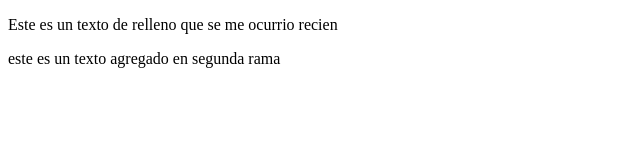
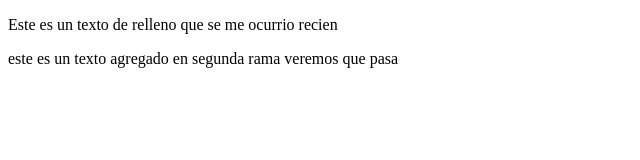
Before and after one commit to hmunozt78/repaso3, a plain HTML site: page index.html in a window 1280 px wide. Shown: the whole page, without its empty margins (0-640 px from the left). Drawn offline with Linux system fonts and the light colour scheme.

Commit message:
quinto commit desde BASH en este caso, con un cambio menor

```diff
--- a/index.html
+++ b/index.html
@@ -11,7 +11,7 @@
             Este es un texto de relleno que se me ocurrio recien
         </p>
         <p>
-            este es un texto agregado en segunda rama
+            este es un texto agregado en segunda rama veremos que pasa
         </p>
     </body>
 </html>
```
